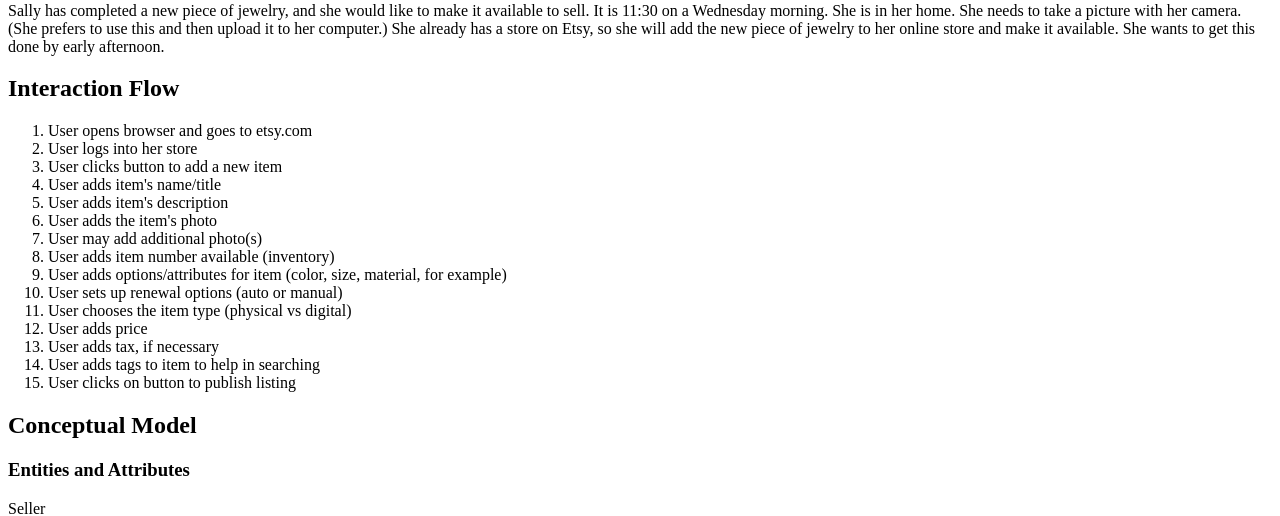
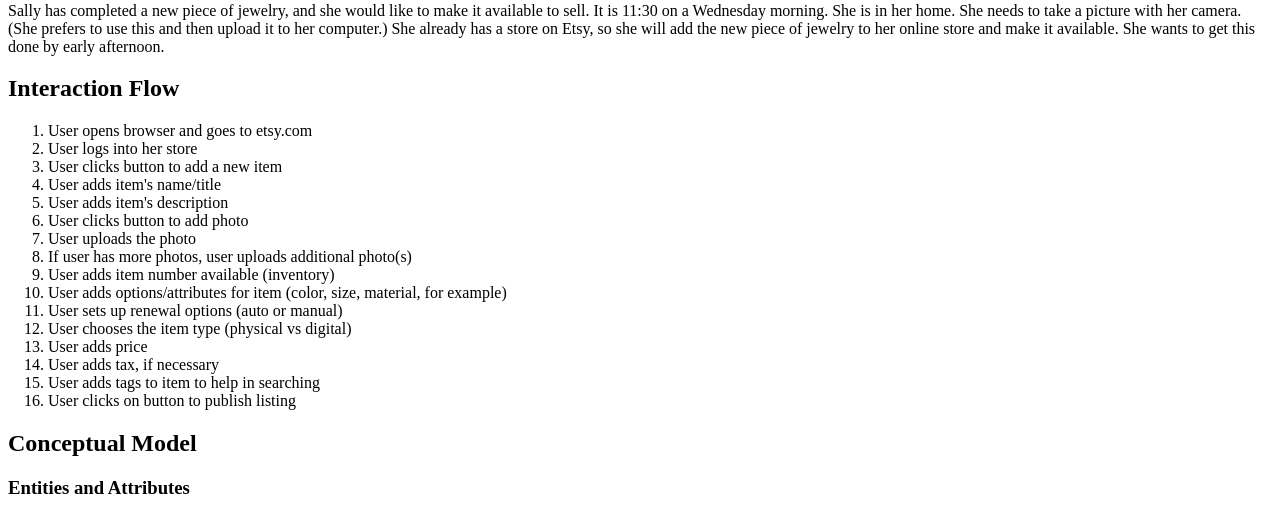
Before and after one commit to lsanchezrees/data-design-etsy, a PHP site: page / in a window 1280 px wide. Shown: the part 504-1020 px from the top of the page. Run offline with PHP 8.4, Linux system fonts and the light colour scheme.

Commit message:
final updates to interaction flow

```diff
--- a/index.php
+++ b/index.php
@@ -24,8 +24,9 @@
 			<li>User clicks button to add a new item</li>
 			<li>User adds item's name/title</li>
 			<li>User adds item's description</li>
-			<li>User adds the item's photo</li>
-			<li>User may add additional photo(s)</li>
+			<li>User clicks button to add photo</li>
+			<li>User uploads the photo</li>
+			<li>If user has more photos, user uploads additional photo(s)</li>
 			<li>User adds item number available (inventory)</li>
 			<li>User adds options/attributes for item (color, size, material, for example)</li>
 			<li>User sets up renewal options (auto or manual)</li>
```
